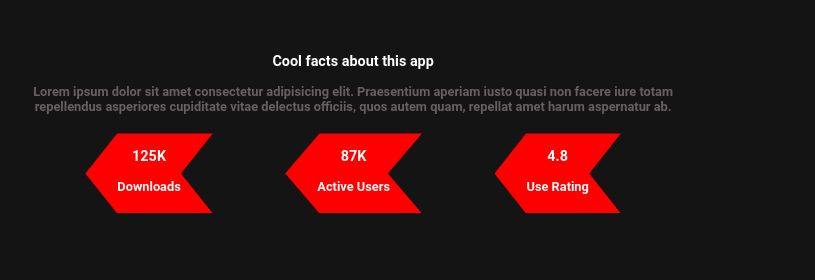
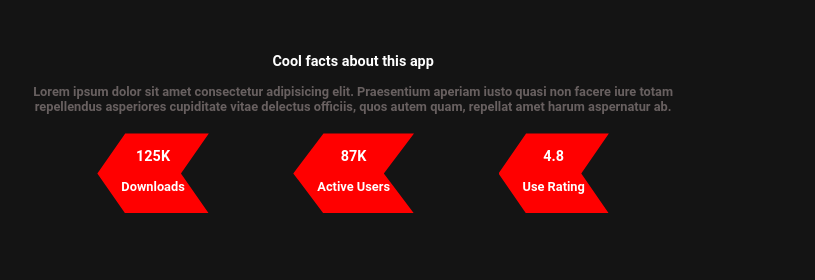
Before and after one commit to brunostyle/landing-page, a plain HTML site: page index.html in a window 1280 px wide. Shown: the part 1762-2042 px from the top of the page, 465-1280 px from the left. Drawn offline with Linux system fonts and the light colour scheme.

Commit message:
10 de julio
Error corejido: cards del facts

```diff
--- a/css/style.css
+++ b/css/style.css
@@ -343,7 +343,6 @@ img {
     background: var(--first-color);
     padding: 2em;
     clip-path: polygon(50% 0%, 83% 12%, 100% 43%, 94% 78%, 68% 100%, 32% 100%, 6% 78%, 0% 43%, 17% 12%);
-
 }
 
 .facts__content {
@@ -354,9 +353,10 @@ img {
 
 .facts__data {
     text-align: center;
-    padding: 0 var(--mb-4);
+    padding: 0 var(--mb-3);
     background: var(--first-color);
     clip-path: polygon(100% 0%, 75% 50%, 100% 100%, 25% 100%, 0% 50%, 25% 0%);
+    white-space: nowrap;
 }
 
 /*========== CONTACT ==========*/
--- a/index.html
+++ b/index.html
@@ -12,10 +12,6 @@
 </head>
 
 <body>
-
-    <button class="menu__btn button" id="btn-menu">
-        <span><i class="fas fa-bars"></i></span>
-    </button>
 
     <header class="header" id="menu">
         <ul class="header__menu">
@@ -70,6 +66,10 @@
             <button class="button">Ver Mas</button>
         </div>
     </section>
+
+    <button class="menu__btn button" id="btn-menu">
+        <span><i class="fas fa-bars"></i></span>
+    </button>
 
     <main class="container">
         <section class="about section" id="about">
```
Also changed, not shown: img/hero.png, img/image.png, img/people/1.png, img/people/2.png, img/people/3.png, js/main.js (line endings or trailing spaces). Lines whose indentation alone changed are shown as unchanged.
